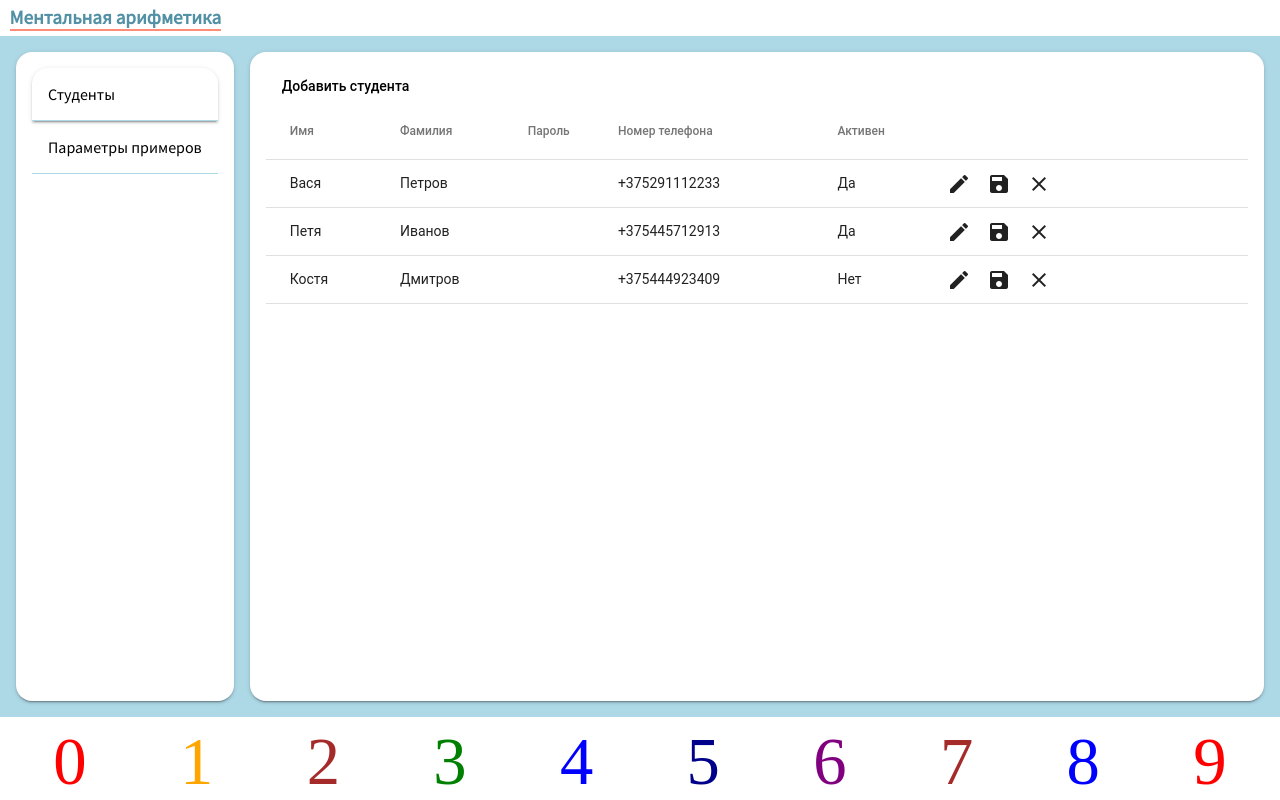
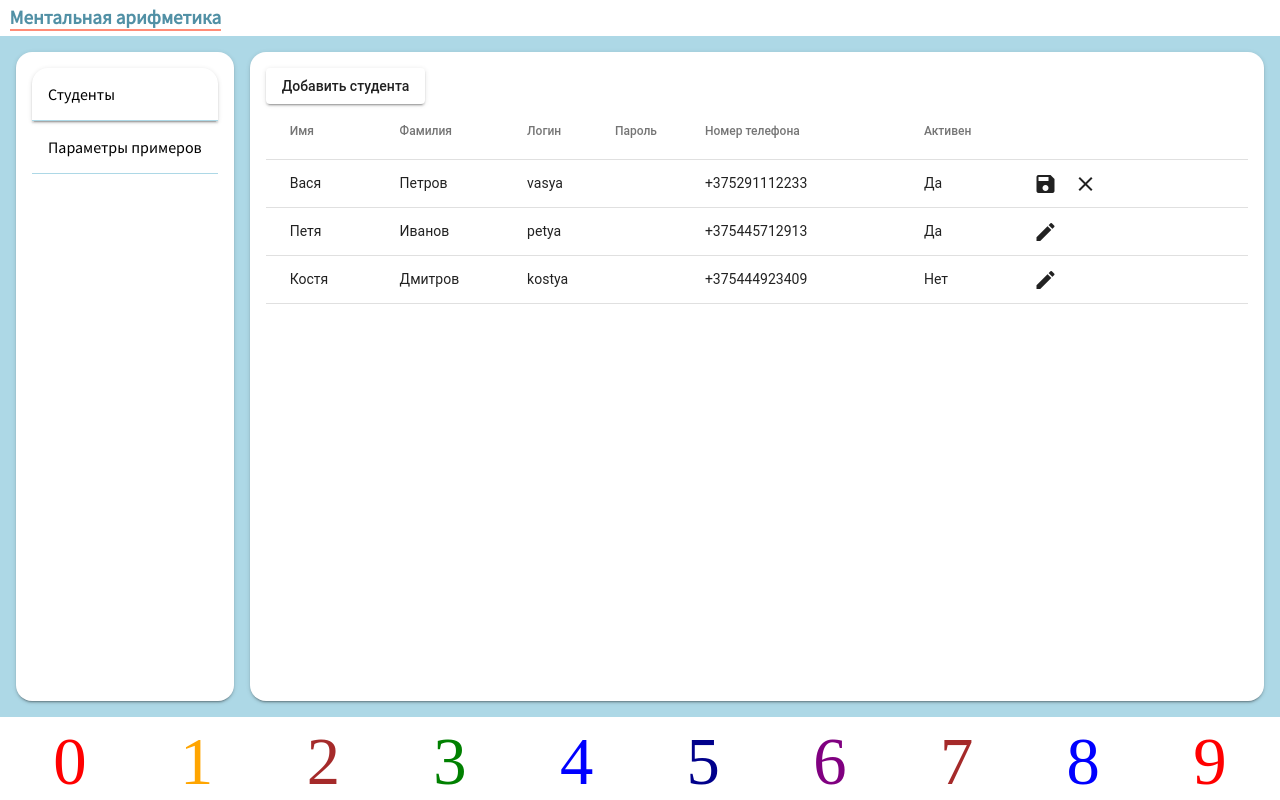
Before and after one commit to minotru/arithmetic-front, an Angular app: page /teacher/students in a window 1280 px wide. Built offline with nearby package versions, Linux system fonts and the light colour scheme; a web font is replaced by a local one.

Commit message:
student editor very basic featurs

```diff
--- a/src/app/app.module.ts
+++ b/src/app/app.module.ts
@@ -2,6 +2,7 @@ import { BrowserModule } from '@angular/platform-browser';
 import { NgModule } from '@angular/core';
 import { FlexLayoutModule } from '@angular/flex-layout';
 import { ReactiveFormsModule } from '@angular/forms';
+import { BrowserAnimationsModule } from '@angular/platform-browser/animations';
 
 import { AppComponent } from './app.component';
 import { StudentPageComponent } from './student-page/student-page.component';
@@ -20,6 +21,7 @@ import { TaskEditorComponent } from './task-editor/task-editor.component';
 
 import { MatTableModule } from '@angular/material/table';
 import { MatButtonModule } from '@angular/material/button';
+import { MatTooltipModule } from '@angular/material/tooltip';
 
 @NgModule({
   declarations: [
@@ -34,12 +36,14 @@ import { MatButtonModule } from '@angular/material/button';
   ],
   imports: [
     BrowserModule,
+    BrowserAnimationsModule,
     FlexLayoutModule,
     ReactiveFormsModule,
     HttpClientModule,
     AppRoutingModule,
     MatTableModule,
     MatButtonModule,
+    MatTooltipModule,
   ],
   providers: [
     UserService,
--- a/src/app/students-list/students-list.component.html
+++ b/src/app/students-list/students-list.component.html
@@ -1,60 +1,64 @@
-<button mat-button>Добавить студента</button>
+<button mat-raised-button type="button" (click)="addStudent()">Добавить студента</button>
 
-<form [formGroup]="form">
-<table mat-table [dataSource]="form.controls">
+<table mat-table [dataSource]="data">
 
   <ng-container matColumnDef="name">
     <th mat-header-cell *matHeaderCellDef>Имя</th>
-    <td mat-cell *matCellDef="let control">
-      {{control.get('name').value}}
+    <td mat-cell *matCellDef="let data">
+      {{data.student.name}}
     </td>
   </ng-container>
 
   <ng-container matColumnDef="surname">
     <th mat-header-cell *matHeaderCellDef>Фамилия</th>
-    <td mat-cell *matCellDef="let control">
-      {{control.get('surname').value}}
+    <td mat-cell *matCellDef="let data">
+      {{data.student.surname}}
     </td>
   </ng-container>
 
   <ng-container matColumnDef="login">
     <th mat-header-cell *matHeaderCellDef>Логин</th>
-    <td mat-cell *matCellDef="let control">
-      {{control.get('login').value}}
+    <td mat-cell *matCellDef="let data">
+      {{data.student.login}}
     </td>
   </ng-container>
 
   <ng-container matColumnDef="password">
     <th mat-header-cell *matHeaderCellDef>Пароль</th>
-    <td mat-cell *matCellDef="let control">
-      {{control.get('password')?.value}}
+    <td mat-cell *matCellDef="let data">
+      {{data.student.password}}
     </td>
   </ng-container>
 
   <ng-container matColumnDef="phoneNumber">
     <th mat-header-cell *matHeaderCellDef>Номер телефона</th>
-    <td mat-cell *matCellDef="let control">
-      {{control.get('phoneNumber').value }}
+    <td mat-cell *matCellDef="let data">
+      {{data.student.phoneNumber}}
     </td>
   </ng-container>
 
   <ng-container matColumnDef="isActive">
     <th mat-header-cell *matHeaderCellDef>Активен</th>
-    <td mat-cell *matCellDef="let control">
-      {{control.get('isActive').value ? 'Да' : 'Нет'}}
+    <td mat-cell *matCellDef="let data">
+      {{data.student.isActive? 'Да' : 'Нет'}}
     </td>
   </ng-container>
 
    <ng-container matColumnDef="tools">
     <th mat-header-cell *matHeaderCellDef></th>
-    <td mat-cell *matCellDef="let control">
-      <button mat-icon-button><i class="material-icons">edit</i></button>
-      <button mat-icon-button><i class="material-icons">save</i></button>
-      <button mat-icon-button><i class="material-icons">clear</i></button>
+    <td mat-cell *matCellDef="let data; let i = index">
+      <button type="button" (click)="editStudent(i)" matTooltip="Редактировать" mat-icon-button *ngIf="!data.isEditing">
+        <i class="material-icons">edit</i>
+      </button>
+      <span *ngIf="data.isEditing">
+        <button matTooltip="Сохранить" mat-icon-button ><i class="material-icons">save</i></button>
+        <button (click)="deleteStudent(i)" matTooltip="Удалить" mat-icon-button>
+          <i class="material-icons">clear</i>
+        </button>
+      </span>
     </td>
   </ng-container>
 
   <tr mat-header-row *matHeaderRowDef="displayedColumns"></tr>
   <tr mat-row *matRowDef="let row; columns: displayedColumns;"></tr>
 </table>
-</form>
--- a/src/app/students-list/students-list.component.ts
+++ b/src/app/students-list/students-list.component.ts
@@ -1,8 +1,23 @@
 import { Component, OnInit } from '@angular/core';
 import { UserService } from '../services/user.service';
 import { STUDENTS } from '../mocks/students';
-import { IUser } from '../interfaces';
+import { IUser, UserRole } from '../interfaces';
 import { FormBuilder, FormArray } from '@angular/forms';
+
+interface RowData {
+  student: IUser;
+  isEditing: boolean;
+}
+
+const EMPTY_USER: IUser = {
+  name: '',
+  surname: '',
+  login: '',
+  password: '',
+  isActive: true,
+  phoneNumber: '',
+  role: UserRole.STUDENT,
+};
 
 @Component({
   selector: 'app-students-list',
@@ -10,10 +25,11 @@ import { FormBuilder, FormArray } from '@angular/forms';
   styleUrls: ['./students-list.component.scss']
 })
 export class StudentsListComponent implements OnInit {
-  students: IUser[] = [];
+  data: RowData[] = [];
   displayedColumns: string[] = [
     'name',
     'surname',
+    'login',
     'password',
     'phoneNumber',
     'isActive',
@@ -32,11 +48,33 @@ export class StudentsListComponent implements OnInit {
       .getStudents()
       .subscribe(
         (students) => {
-          this.students = students;
-          const controls = students.map(student => this.fb.group(student));
-          controls.forEach(control => this.form.push(control));
+          this.data = students.map(student => ({
+            student,
+            isEditing: false,
+          }));
+        this.data[0].isEditing = true;
         }
       );
   }
 
+  deleteStudent(index: number) {
+    if (window.confirm('Вы уверены?')) {
+      this.data.splice(index, 1);
+      this.data = this.data.slice();
+    }
+  }
+
+  addStudent() {
+    this.data.unshift({
+      isEditing: true,
+      student: Object.assign({}, EMPTY_USER),
+    });
+    this.data = this.data.slice();
+  }
+
+  editStudent(index: number) {
+    this.data[index].isEditing = true;
+    this.data = this.data.slice();
+  }
+
 }
```
